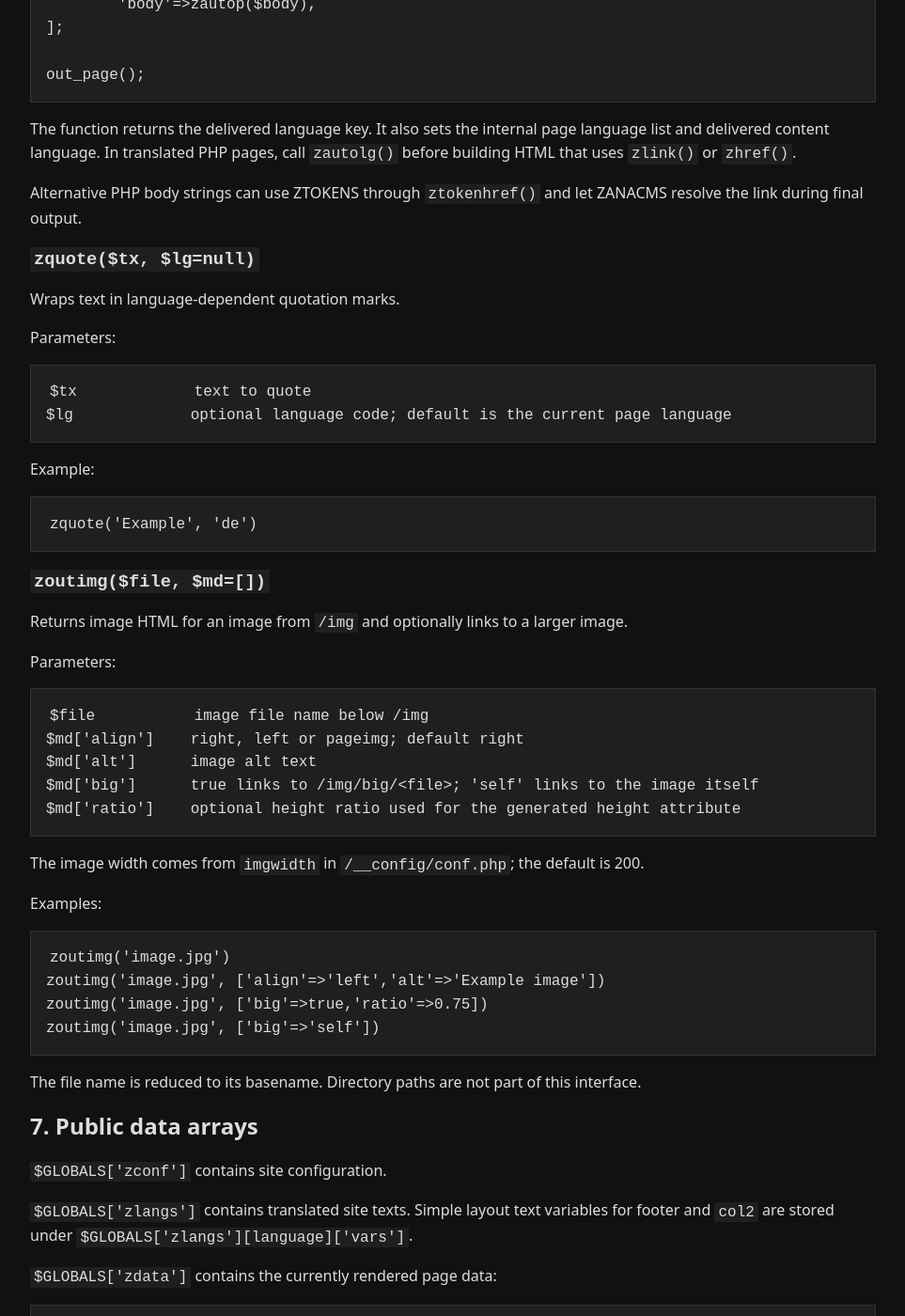
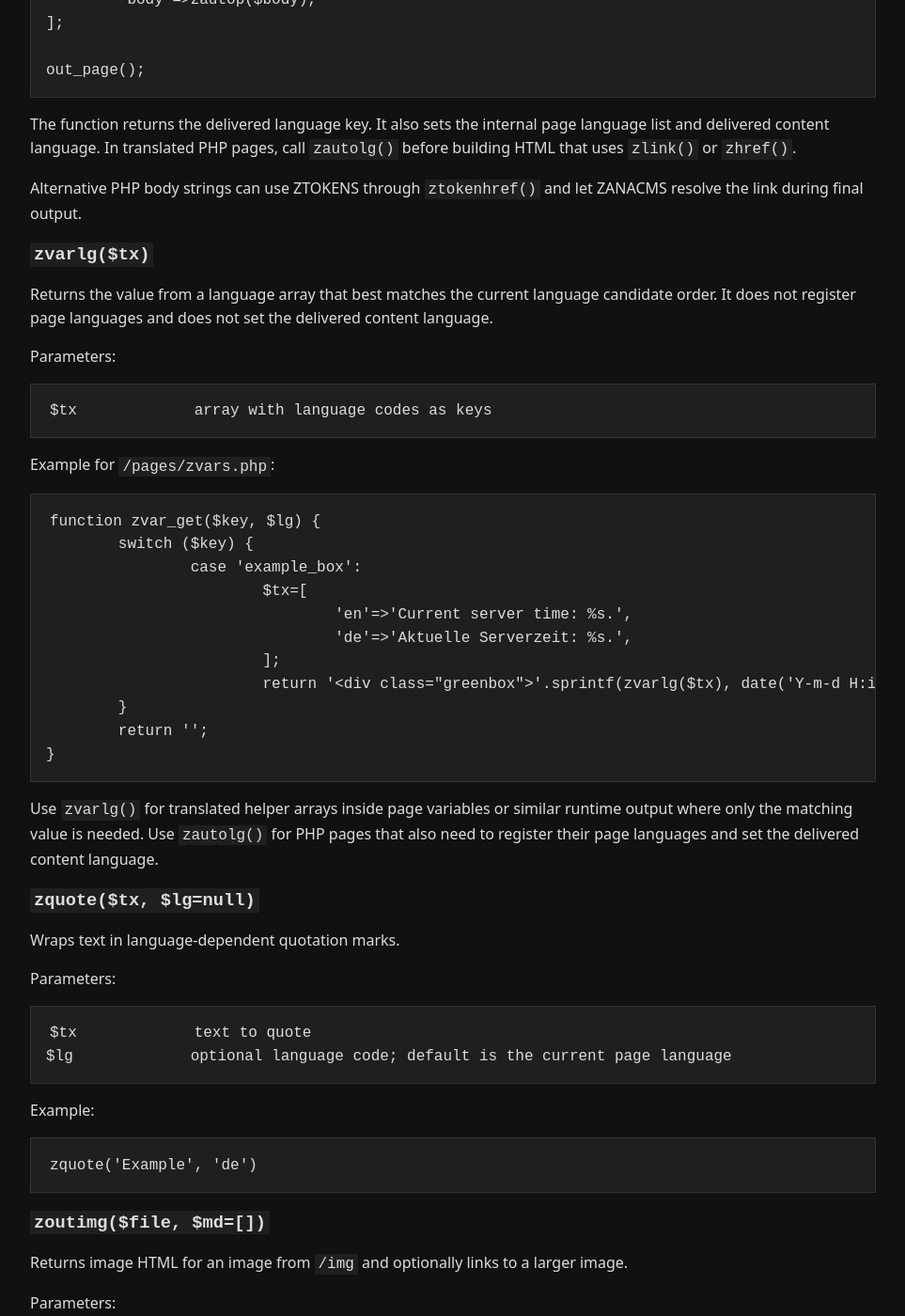
Before and after one commit to gaxmann/zanacms-docs, a Jekyll site: the page built from guide/interfaces.md, in a window 1280 px wide and 1400 px high, scrolled down 9652 px. Shown: the whole window at 94% size, without its empty margins (158-1121 px from the left). Built offline with Jekyll 4.4.1, drawn with Linux system fonts in a browser that asks for light colours; some of the changed text lies outside the part shown.

Commit message:
Änderungen von Rechner #1

````diff
--- a/guide/interfaces.md
+++ b/guide/interfaces.md
@@ -59,7 +59,7 @@ $GLOBALS['zdata']
 | Admin fallback configuration | `/__config/_admconf.php`, `$GLOBALS['zadmconf']` | admin-written navigation and sidebar fallback values when the matching key is not set in `conf.php` |
 | Site texts | `$GLOBALS['zlangs']` | site title, subtitle, navigation labels and layout text variables |
 | Current page | `$GLOBALS['zdata']` | title, heading, body, page language and page image/layout data |
-| PHP page helpers | `out_page()`, `zlink()`, `zhref()`, `ztokenhref()`, `zautop()`, `zsetlangs()`, `zautolg()`, `zquote()`, `zoutimg()` | normal PHP page output and internal links |
+| PHP page helpers | `out_page()`, `zlink()`, `zhref()`, `ztokenhref()`, `zautop()`, `zsetlangs()`, `zautolg()`, `zvarlg()`, `zquote()`, `zoutimg()` | normal PHP page output and internal links |
 | MD/Rich variables | `/pages/zvars.php` | prepared values or generated output for normal editors |
 | Sidebar admin data | `/__config/_admconf.php` | admin-written sidebar content for `~~ZCOL2~~` when page data and `zconf['col2']` are not set |
 | ZTOKENS / text tokens | `[@page]`, `[[@page]]`, `[footertext]`, `[VAR:name]` | replacement tokens for footer, col2 and editor content |
@@ -202,6 +202,7 @@ These functions are intended for PHP page code after `/zp/zana.php` has been loa
 | `zautop($tx)` | convert plain text paragraphs to simple HTML | text block |
 | `zsetlangs($langs)` | register available page languages | flat language-code array |
 | `zautolg($tx)` | select delivered language for a PHP page | language array |
+| `zvarlg($tx)` | read the matching language value from an array without setting page language | language array |
 | `zquote($tx, $lg=null)` | add language-dependent quotation marks | text, optional language code |
 | `zoutimg($file, $md=[])` | output a local image from `/img` | image file, options array |
 
@@ -385,6 +386,34 @@ The function returns the delivered language key. It also sets the internal page
 
 Alternative PHP body strings can use ZTOKENS through `ztokenhref()` and let ZANACMS resolve the link during final output.
 
+### `zvarlg($tx)`
+
+Returns the value from a language array that best matches the current language candidate order. It does not register page languages and does not set the delivered content language.
+
+Parameters:
+
+```text
+$tx             array with language codes as keys
+```
+
+Example for `/pages/zvars.php`:
+
+```php
+function zvar_get($key, $lg) {
+	switch ($key) {
+		case 'example_box':
+			$tx=[
+				'en'=>'Current server time: %s.',
+				'de'=>'Aktuelle Serverzeit: %s.',
+			];
+			return '<div class="greenbox">'.sprintf(zvarlg($tx), date('Y-m-d H:i')).'</div>';
+	}
+	return '';
+}
+```
+
+Use `zvarlg()` for translated helper arrays inside page variables or similar runtime output where only the matching value is needed. Use `zautolg()` for PHP pages that also need to register their page languages and set the delivered content language.
+
 ### `zquote($tx, $lg=null)`
 
 Wraps text in language-dependent quotation marks.
@@ -481,7 +510,7 @@ $ZVARS_PAGES=[
 ];
 ```
 
-The output is provided by `zvar_get($key, $lg)`:
+The output is provided by `zvar_get($key, $lg)`. For translated local text arrays inside this function, use `zvarlg($tx)` when the helper should only read a matching value and must not change page language state:
 
 ```php
 function zvar_get($key, $lg) {
@@ -489,7 +518,11 @@ function zvar_get($key, $lg) {
 		case 'hourly_rate_1':
 			return '120 EUR';
 		case 'price_table':
-			return '<table><tr><td>Example</td><td>120 EUR</td></tr></table>';
+			$tx=[
+				'en'=>'Example',
+				'de'=>'Beispiel',
+			];
+			return '<table><tr><td>'.zvarlg($tx).'</td><td>120 EUR</td></tr></table>';
 	}
 	return '';
 }
````
Also changed, not shown: guide/intro.md (+2 -2 lines), guide/markdown-mode.md (+1 -1 lines), guide/rich-mode.md (+1 -1 lines), help/page-variables.md (+1 -1 lines), 2 other files.
